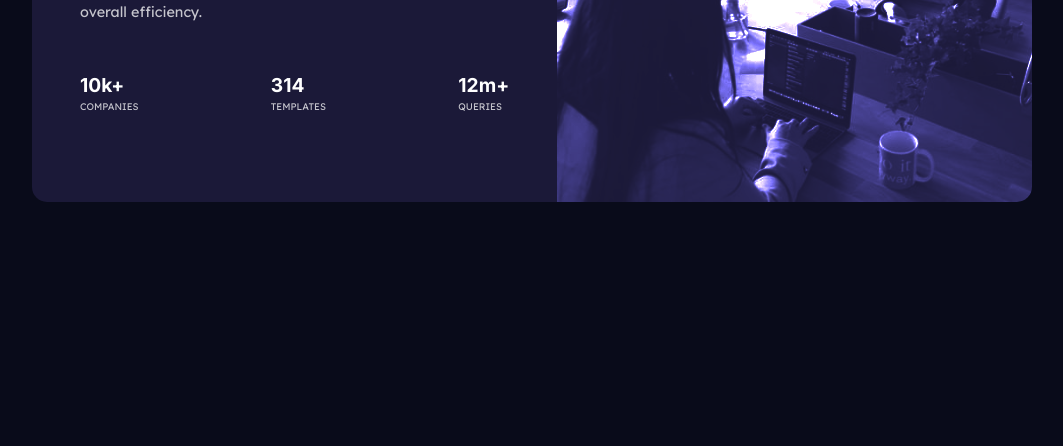
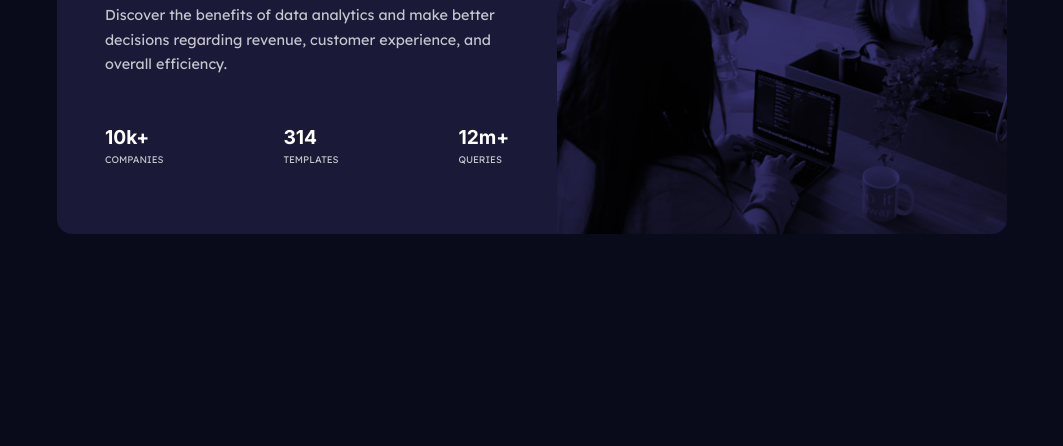
Before and after one commit to darmau591/challenge_5-preview-card, a plain HTML site: page index.html in a window 1280 px wide. Shown: the part 354-800 px from the top of the page, without its empty margins (108-1171 px from the left). Drawn offline with Linux system fonts and the light colour scheme.

Commit message:
Update CSS

```diff
--- a/style.css
+++ b/style.css
@@ -10,7 +10,9 @@
 }
 body{
   background-color: var(--body-bg);
-  margin: 20vh auto;
+  height: 100vh;
+  display: grid;
+  place-content: center;
 }
 
 .container{
@@ -73,7 +75,8 @@ body{
 
 .card__img{
   width: 100%;
-  mix-blend-mode:color-dodge;
+  mix-blend-mode:overlay;
+
 }
 
 
```
